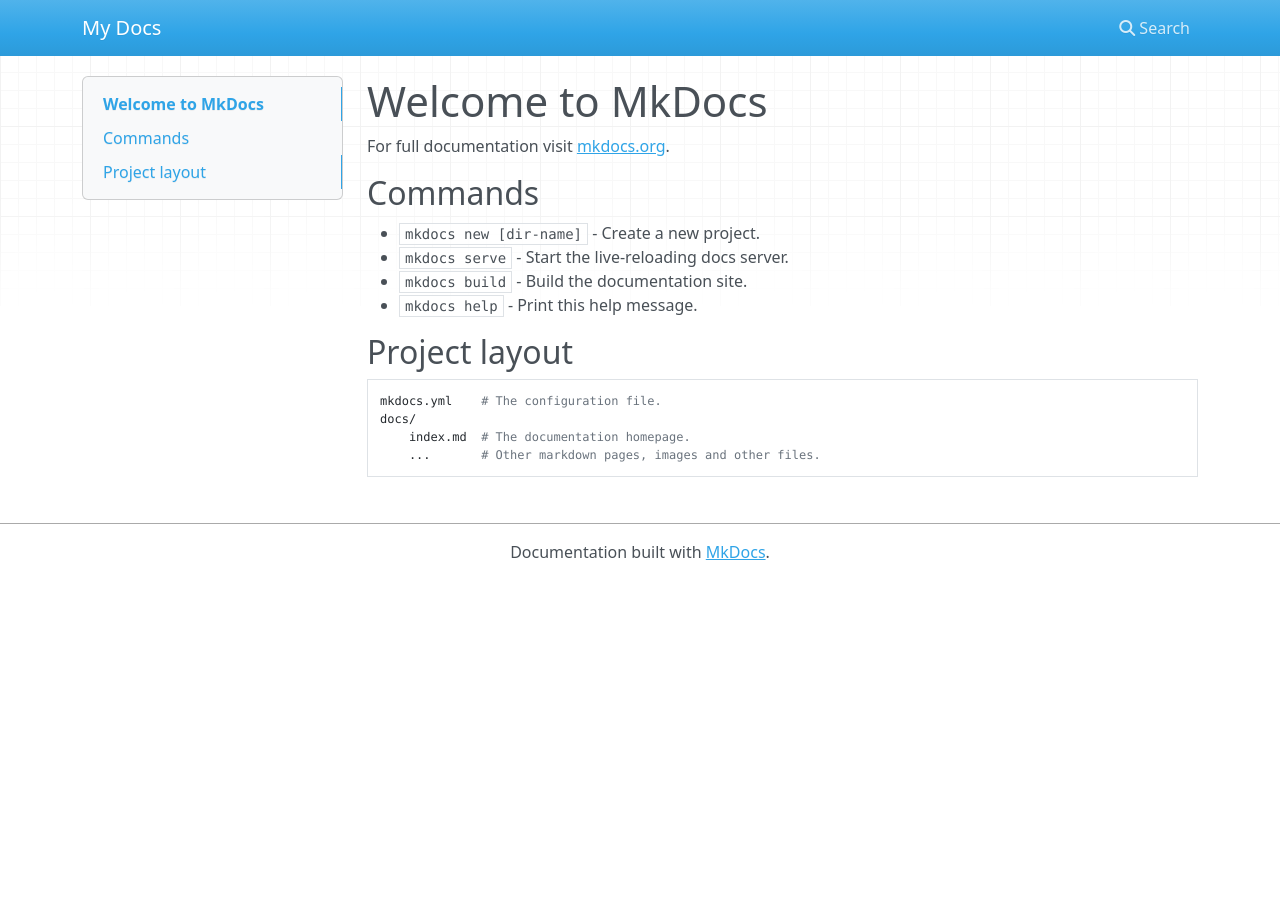
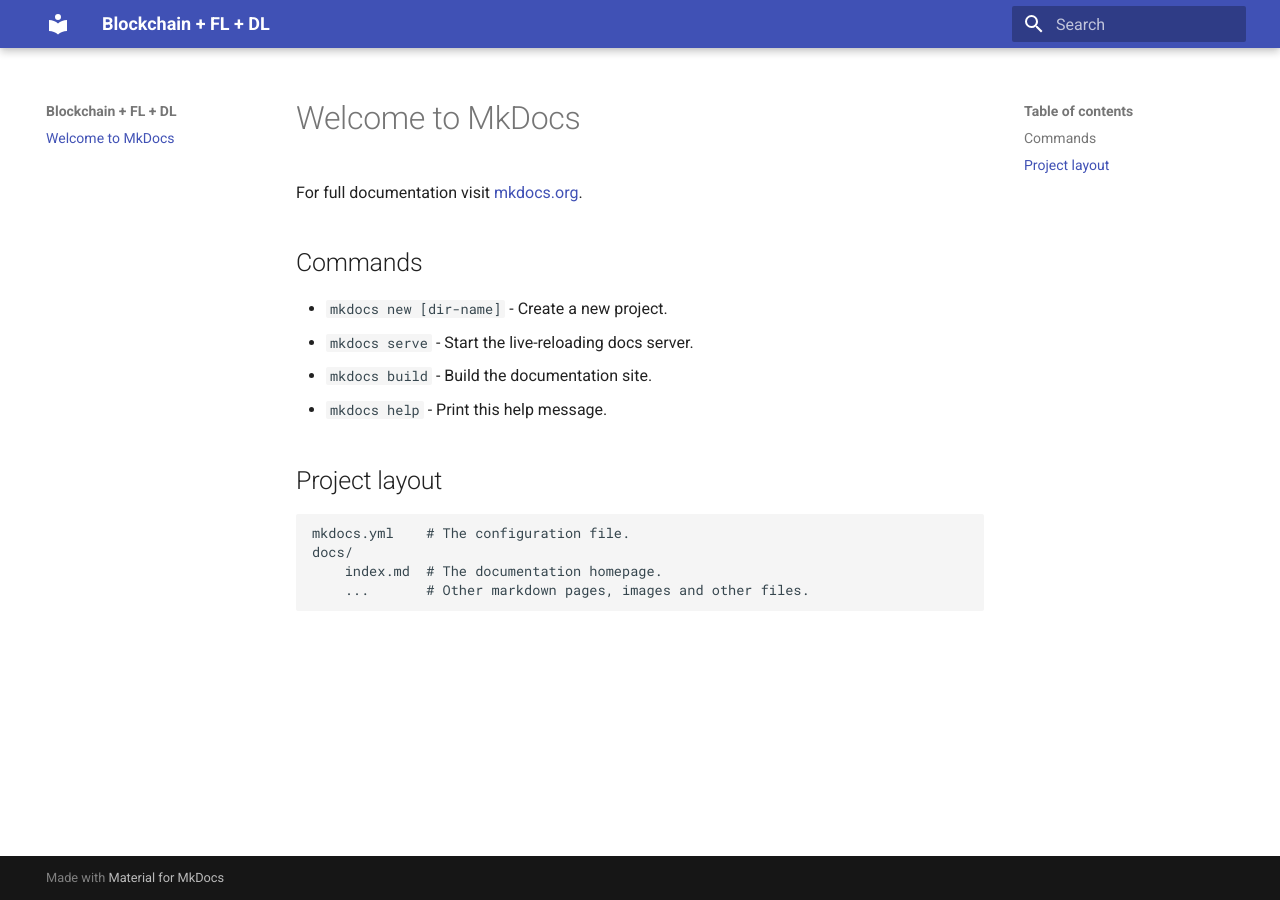
Before and after one commit to chnyangs/Blockchain-FL-DL, an MkDocs documentation site: the page built from docs/index.md, in a window 1280 px wide. Built offline with MkDocs 1.6.1 and Material for MkDocs 9.7.7, drawn with Linux system fonts in a browser that asks for light colours; nearby versions of some CDN libraries.

```diff
--- a/mkdocs.yml
+++ b/mkdocs.yml
@@ -1 +1,5 @@
-site_name: My Docs
+site_name: Blockchain + FL + DL
+
+
+theme:
+  material
```
Also changed, not shown: README.md (+13 -0 lines).
